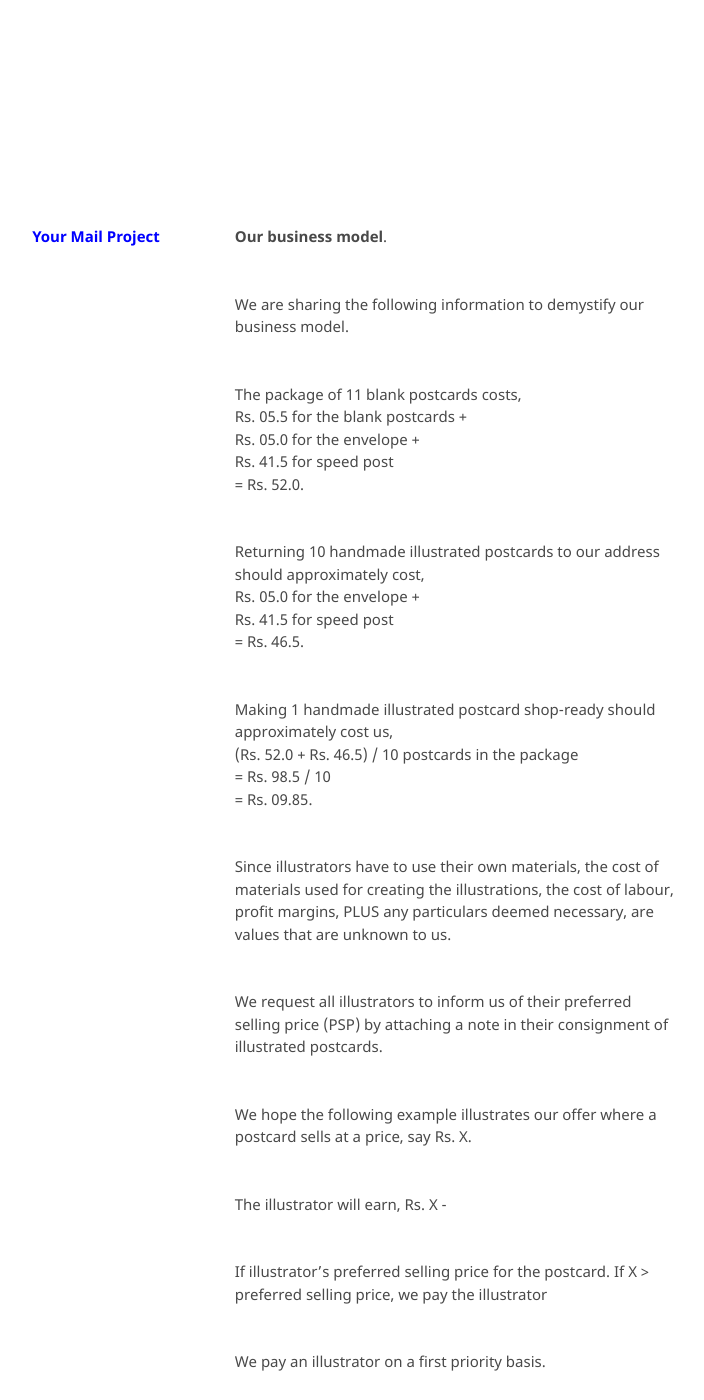
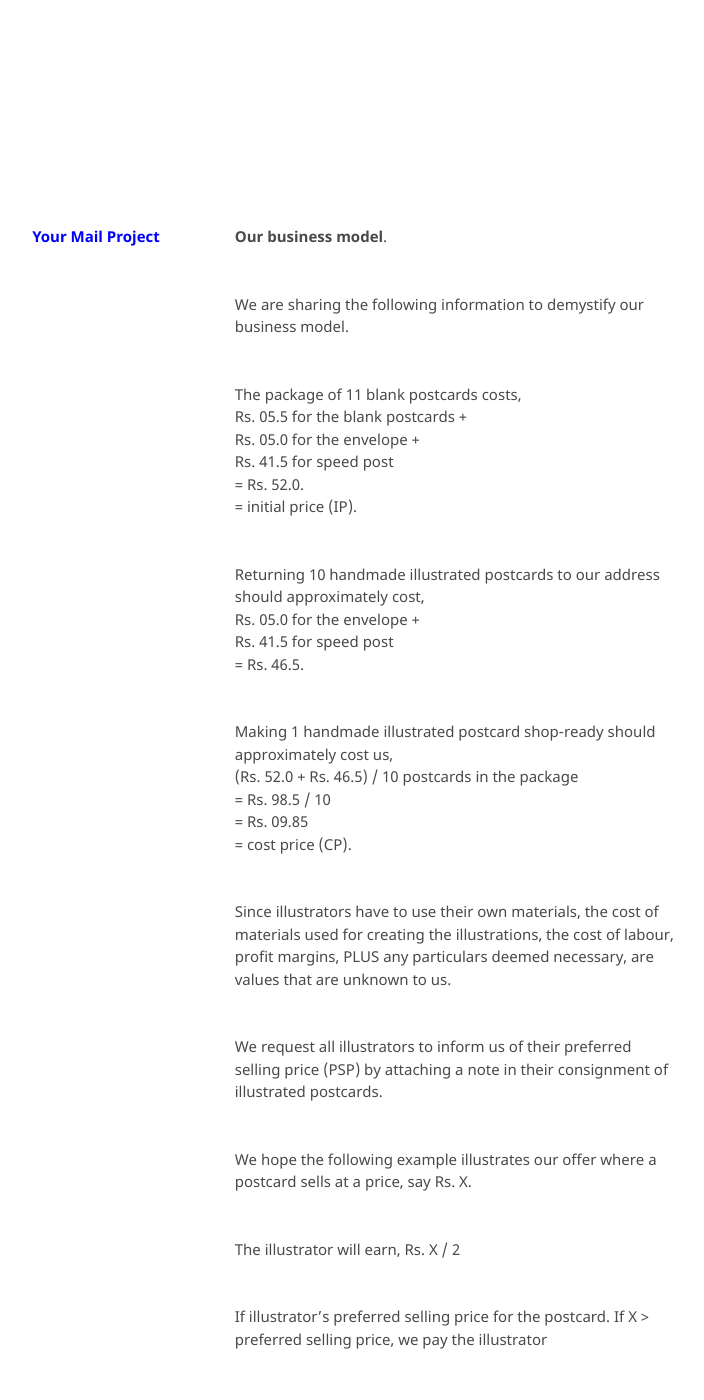
Before and after one commit to kvshvlin/yourmailproject, a Jekyll site: the page built from pages/ourbusinessmodel.md, in a window 1280 px wide and 1400 px high. Shown: the whole window, without its empty margins (377-1081 px from the left). Built offline with Jekyll 4.4.1, drawn with Linux system fonts in a browser that asks for light colours; our own code applies the rules of GitHub Pages for plain Markdown files.

Commit message:
Update ourbusinessmodel.md

```diff
--- a/pages/ourbusinessmodel.md
+++ b/pages/ourbusinessmodel.md
@@ -7,6 +7,7 @@
 Rs. 05.0 for the envelope +
 Rs. 41.5 for speed post
 = Rs. 52.0.
+= initial price (IP).
 
 Returning 10 handmade illustrated postcards to our address should approximately cost,
 Rs. 05.0 for the envelope +
@@ -16,7 +17,8 @@
 Making 1 handmade illustrated postcard shop-ready should approximately cost us,
 (Rs. 52.0 + Rs. 46.5) / 10 postcards in the package
 = Rs. 98.5 / 10
-= Rs. 09.85.
+= Rs. 09.85
+= cost price (CP).
 
 Since illustrators have to use their own materials, the cost of materials used for creating the illustrations, the cost of labour, profit margins, PLUS any particulars deemed necessary, are values that are unknown to us.
 
@@ -25,7 +27,7 @@
 We hope the following example illustrates our offer where a postcard sells at a price, say Rs. X.
 
 The illustrator will earn,
-Rs. X -
+Rs. X / 2
 
 If illustrator's preferred selling price for the postcard.
 If X > preferred selling price, we pay the illustrator
```
